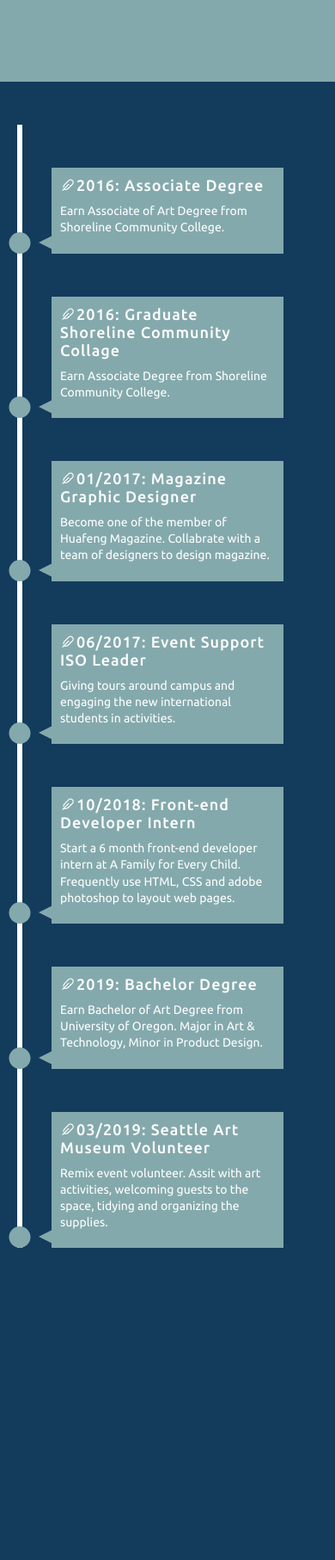
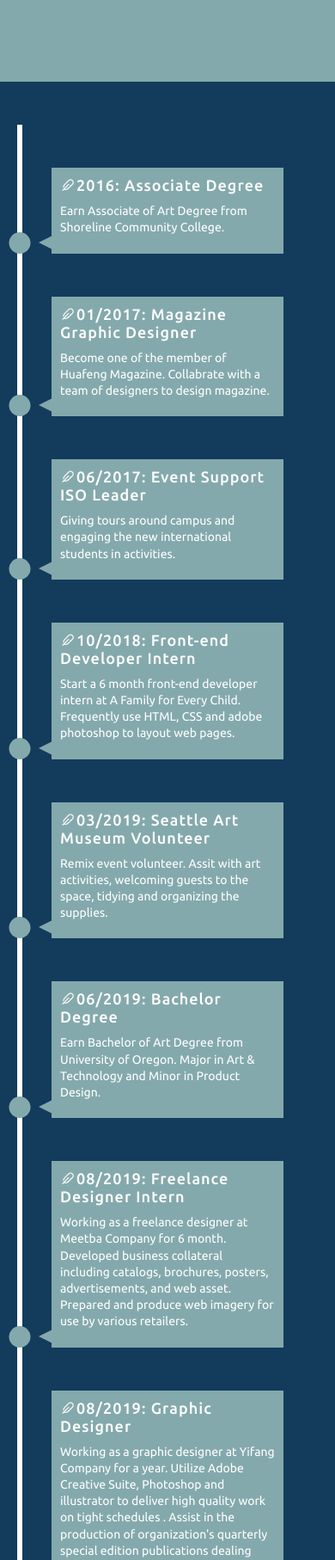
Before and after one commit to haoyu327/timeline, a plain HTML site: page index.html in a window 390 px wide. Shown: the part 178-1992 px from the top of the page at 86% size. Before the commit the page ends 1729 px from the top, so only its background shows below. Drawn offline with nearby package versions, Linux system fonts and the light colour scheme.

Commit message:
add timeline

```diff
--- a/index.html
+++ b/index.html
@@ -1,25 +1,29 @@
 <!DOCTYPE html>
 <html lang="en">
-
   <head>
-  <meta charset="UTF-8">
-  <meta name="viewport" content="width=device-width, initial-scale=1.0">
+    <meta charset="UTF-8" />
+    <meta name="viewport" content="width=device-width, initial-scale=1.0" />
     <link
       href="https://fonts.googleapis.com/css2?family=Ubuntu:ital,wght@0,300;0,400;0,500;0,700;1,300;1,400;1,500;1,700&display=swap"
-    rel="stylesheet">
-  <link rel="stylesheet"
-    href="https://maxst.icons8.com/vue-static/landings/line-awesome/font-awesome-line-awesome/css/all.min.css">
-  <link rel="stylesheet"
-    href="https://maxst.icons8.com/vue-static/landings/line-awesome/line-awesome/1.3.0/css/line-awesome.min.css">
-  <link rel="stylesheet" href="style.css">
-  <link rel="stylesheet" href="hamburger.css">
+      rel="stylesheet"
+    />
+    <link
+      rel="stylesheet"
+      href="https://maxst.icons8.com/vue-static/landings/line-awesome/font-awesome-line-awesome/css/all.min.css"
+    />
+    <link
+      rel="stylesheet"
+      href="https://maxst.icons8.com/vue-static/landings/line-awesome/line-awesome/1.3.0/css/line-awesome.min.css"
+    />
+    <link rel="stylesheet" href="style.css" />
+    <link rel="stylesheet" href="hamburger.css" />
     <title>About Me</title>
   </head>
 
   <body>
     <!-- hamburger menu -->
     <div class="menu-wrap">
-    <input type="checkbox" class="toggler">
+      <input type="checkbox" class="toggler" />
       <div class="hamburger">
         <div></div>
       </div>
@@ -27,9 +31,15 @@
         <div>
           <div>
             <ul>
-            <li><a href="https://haoyu327.github.io/myportfolio/#about">HOME</a></li>
+              <li>
+                <a href="https://haoyu327.github.io/myportfolio/#about">HOME</a>
+              </li>
               <li><a href="about.html">ABOUT</a></li>
-            <li><a href="https://haoyu327.github.io/myportfolio/#contact">CONTACT</a></li>
+              <li>
+                <a href="https://haoyu327.github.io/myportfolio/#contact"
+                  >CONTACT</a
+                >
+              </li>
             </ul>
           </div>
         </div>
@@ -46,51 +56,93 @@
         <li>
           <div>
             <h2><i class="las la-feather"></i>2016: Associate Degree</h2>
-          <p>Earn Associate of Art Degree from Shoreline Community College. </p>
-        </div>
-      </li>
-      <li>
-        <div>
-          <h2><i class="las la-feather"></i>2016: Graduate Shoreline Community Collage</h2>
-          <p>Earn Associate Degree from Shoreline Community College. </p>
-        </div>
-      </li>
-      <li>
-        <div>
-          <h2><i class="las la-feather"></i>01/2017: Magazine Graphic Designer</h2>
-          <p>Become one of the member of Huafeng Magazine. Collabrate with a team of designers to design magazine.</p>
-        </div>
-      </li>
-      <li>
-        <div>
-          <h2><i class="las la-feather"></i>06/2017: Event Support ISO Leader</h2>
-          <p>Giving tours around campus and engaging  the new international students in activities.
+            <p>
+              Earn Associate of Art Degree from Shoreline Community College.
             </p>
           </div>
         </li>
         <li>
           <div>
-          <h2><i class="las la-feather"></i>10/2018: Front-end Developer Intern</h2>
-          <p>Start a 6 month front-end developer intern at A Family for Every Child. Frequently use HTML, CSS and adobe
-            photoshop to layout web pages.</p>
-        </div>
-      </li>
-      <li>
-        <div>
-          <h2><i class="las la-feather"></i>2019: Bachelor Degree</h2>
-          <p>Earn Bachelor of Art Degree from University of Oregon. Major in Art & Technology, Minor in Product Design.
+            <h2>
+              <i class="las la-feather"></i>01/2017: Magazine Graphic Designer
+            </h2>
+            <p>
+              Become one of the member of Huafeng Magazine. Collabrate with a
+              team of designers to design magazine.
             </p>
           </div>
         </li>
         <li>
           <div>
-          <h2><i class="las la-feather"></i>03/2019: Seattle Art Museum Volunteer</h2>
-          <p>Remix event volunteer. Assit with art activities, welcoming guests to  the space, tidying and organizing the supplies. </p>
+            <h2>
+              <i class="las la-feather"></i>06/2017: Event Support ISO Leader
+            </h2>
+            <p>
+              Giving tours around campus and engaging the new international
+              students in activities.
+            </p>
+          </div>
+        </li>
+        <li>
+          <div>
+            <h2>
+              <i class="las la-feather"></i>10/2018: Front-end Developer Intern
+            </h2>
+            <p>
+              Start a 6 month front-end developer intern at A Family for Every
+              Child. Frequently use HTML, CSS and adobe photoshop to layout web
+              pages.
+            </p>
+          </div>
+        </li>
+        <li>
+          <div>
+            <h2>
+              <i class="las la-feather"></i>03/2019: Seattle Art Museum
+              Volunteer
+            </h2>
+            <p>
+              Remix event volunteer. Assit with art activities, welcoming guests
+              to the space, tidying and organizing the supplies.
+            </p>
+          </div>
+        </li>
+        <li>
+          <div>
+            <h2><i class="las la-feather"></i>06/2019: Bachelor Degree</h2>
+            <p>
+              Earn Bachelor of Art Degree from University of Oregon. Major in
+              Art & Technology and Minor in Product Design.
+            </p>
+          </div>
+        </li>
+        <li>
+          <div>
+            <h2>
+              <i class="las la-feather"></i>08/2019: Freelance Designer Intern
+            </h2>
+            <p>
+              Working as a freelance designer at Meetba Company for 6 month.
+              Developed business collateral including catalogs, brochures,
+              posters, advertisements, and web asset. Prepared and produce web
+              imagery for use by various retailers.
+            </p>
+          </div>
+        </li>
+        <li>
+          <div>
+            <h2><i class="las la-feather"></i>08/2019: Graphic Designer</h2>
+            <p>
+              Working as a graphic designer at Yifang Company for a year.
+              Utilize Adobe Creative Suite, Photoshop and illustrator to deliver
+              high quality work on tight schedules . Assist in the production of
+              organization's quarterly special edition publications dealing with
+              layout and design, proofing and coordination of print.
+            </p>
           </div>
         </li>
       </ul>
     </section>
     <script src="main.js"></script>
   </body>
-
 </html>
```
Lines whose indentation alone changed are shown as unchanged.
